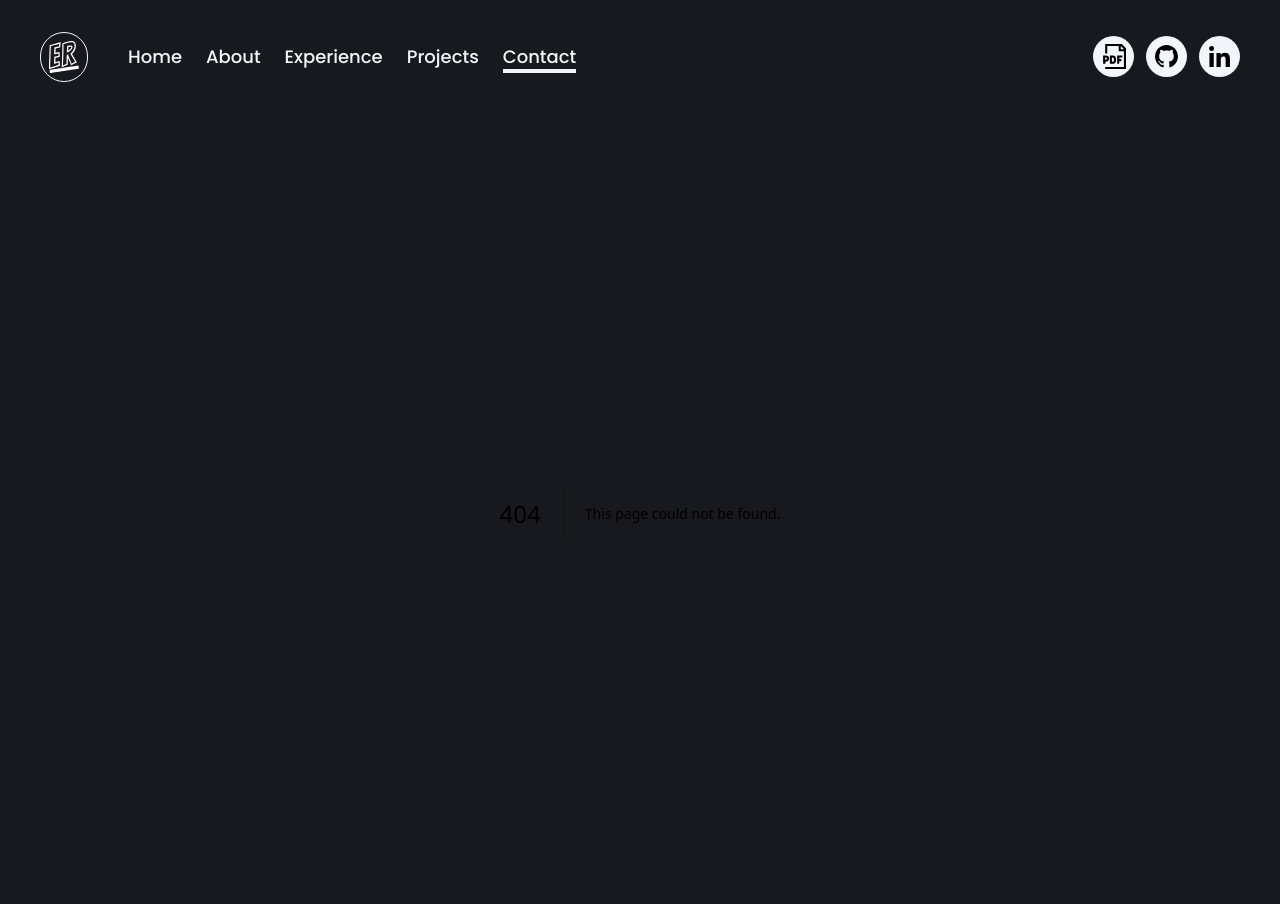
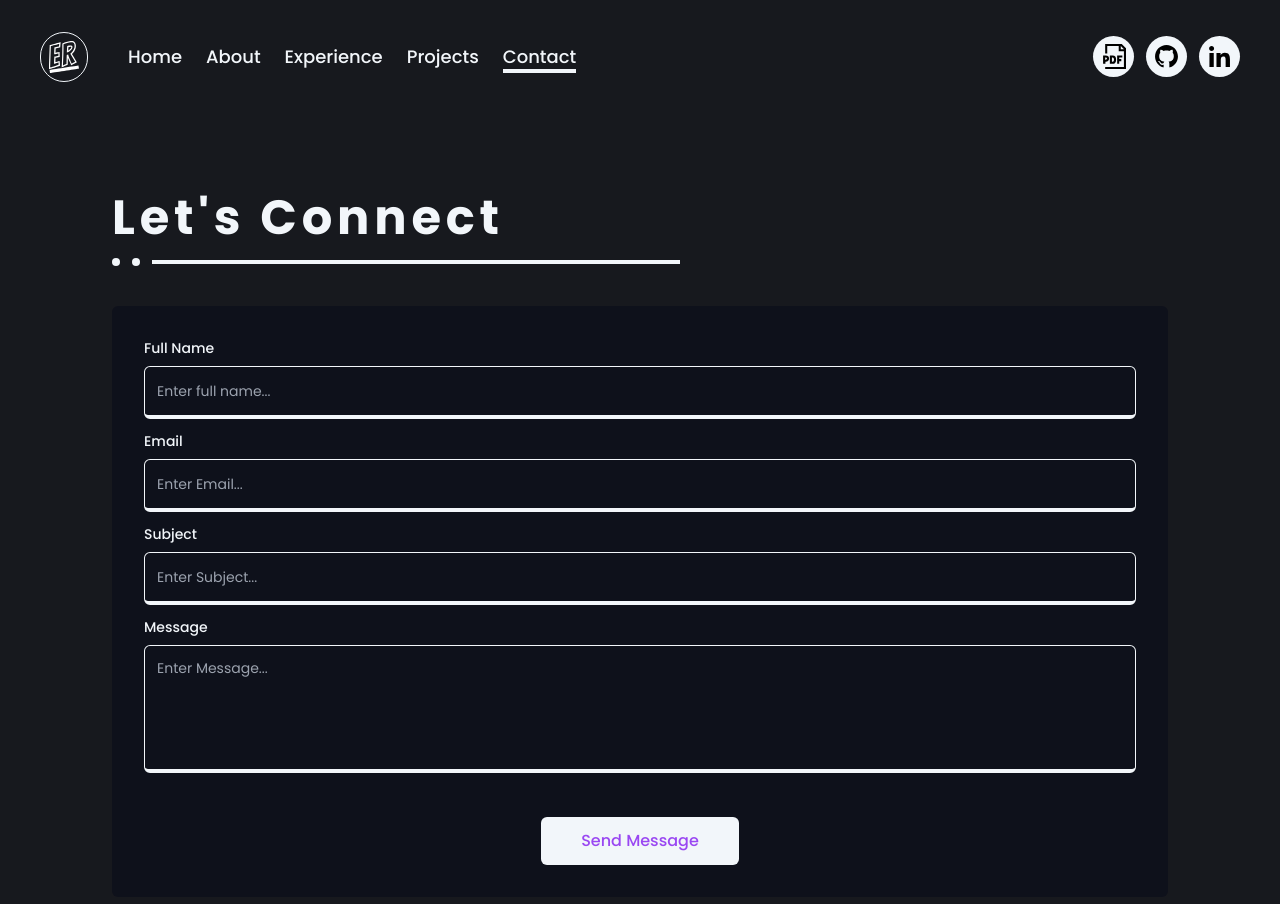
Before and after one commit to earuiz1/portfolio-nextjs2.0, a Next.js app: page /contact in a window 1280 px wide. Before the commit this address had no page. Shown: the top 904 px of the page. Built offline with nearby package versions, Linux system fonts and the light colour scheme.

Commit message:
Working on the Contact component

```diff
--- a/app/about/page.tsx
+++ b/app/about/page.tsx
@@ -2,7 +2,7 @@ import AboutContent from "@/components/AboutContent";
 
 const About = () => {
   return (
-    <section className="w-full px-4 md:px-20 lg:px-32">
+    <section className="w-full px-4 py-8 md:py-12 lg:py-20 md:px-20 lg:px-28">
       <AboutContent />
     </section>
   );
--- /dev/null
+++ b/app/contact/page.tsx
@@ -0,0 +1,13 @@
+import ContactContent from "@/components/ContactContent";
+import React from "react";
+
+const Contact = () => {
+  return (
+    <section className="w-full px-4 py-8 md:px-20 md:py-12 lg:px-28 lg:py-20">
+      {" "}
+      <ContactContent />
+    </section>
+  );
+};
+
+export default Contact;
--- a/app/experience/page.tsx
+++ b/app/experience/page.tsx
@@ -3,7 +3,7 @@ import React from "react";
 
 const Experience = () => {
   return (
-    <section className="w-full px-4 md:px-20 lg:px-32">
+    <section className="w-full px-4 py-8 md:py-12 lg:py-20 md:px-20 lg:px-28">
       <ExperienceContent />
     </section>
   );
--- a/app/page.tsx
+++ b/app/page.tsx
@@ -4,7 +4,7 @@ import React from "react";
 const Home = () => {
   // w-full px-4 h-screen py-20 md:px-20 lg:py-32
   return (
-    <section className="h-screen w-full px-4 md:px-20 ">
+    <section className="w-full px-4 md:py-12 md:px-20 lg:px-28 lg:py-20">
       <HomeContent />
     </section>
   );
--- a/components/AboutContent.tsx
+++ b/components/AboutContent.tsx
@@ -44,7 +44,7 @@ const AboutContent = () => {
       <div className="flex flex-col items-center gap-4 lg:flex-row lg:items-start lg:justify-between">
         <div className="flex flex-col gap-3">
           <motion.p
-            className="text-center text-xs text-primary/90 md:text-sm lg:text-left"
+            className="text-center text-xs xl:text-base text-primary/90 md:text-sm lg:text-left"
             variants={paragraphVariants}
             initial="initial"
             animate="animate"
@@ -56,7 +56,7 @@ const AboutContent = () => {
             Assistant at UTRGV.
           </motion.p>
           <motion.p
-            className="text-center text-xs text-primary/90 md:text-sm lg:text-left"
+            className="text-center text-xs xl:text-base text-primary/90 md:text-sm lg:text-left"
             variants={paragraphVariants}
             initial="initial"
             animate="animate"
@@ -74,7 +74,7 @@ const AboutContent = () => {
             and opportunities that lie ahead.
           </motion.p>
           <motion.p
-            className="text-center text-xs text-primary/90 md:text-sm lg:text-left"
+            className="text-center text-xs xl:text-base text-primary/90 md:text-sm lg:text-left"
             variants={paragraphVariants}
             initial="initial"
             animate="animate"
@@ -84,15 +84,26 @@ const AboutContent = () => {
             universe, watching/playing soccer, playing with my dogs and
             listening to music.
           </motion.p>
-          <motion.div
-            className="mt-8 flex flex-col gap-8"
+        </div>
+        <motion.div
+          className="w-[60%] md:w-[50%] xl:text-base lg:min-w-[40%] xl:min-w-[30%]"
+          variants={imageVariant}
+          initial="initial"
+          animate="animate"
+          whileHover ="hover"
+        >
+          <Image src={Hacker} alt="Hacker" className="h-auto w-full" />
+        </motion.div>
+      </div>
+      <motion.div
+            className="mt-8 xl:mt-4 flex flex-col gap-8"
             variants={divVariants}
             initial="initial"
             animate="animate"
             transition={{ duration: 1.4, delay: 1.2 }}
           >
             <p
-              className="cursor-pointer text-center font-semibold text-primary underline underline-offset-4 lg:text-left"
+              className="cursor-pointer text-center text-base xl:text-lg font-semibold text-primary underline underline-offset-4 lg:text-left"
               onClick={() => setShown(true)}
             >
               Check out some of the technologies I have been working with recently >
@@ -118,17 +129,6 @@ const AboutContent = () => {
               </motion.ul>
             )}
           </motion.div>
-        </div>
-        <motion.div
-          className="w-[90%] md:w-[50%] lg:min-w-[40%] xl:min-w-[30%]"
-          variants={imageVariant}
-          initial="initial"
-          animate="animate"
-          whileHover ="hover"
-        >
-          <Image src={Hacker} alt="Hacker" className="h-auto w-full" />
-        </motion.div>
-      </div>
     </motion.div>
   );
 };
--- /dev/null
+++ b/components/ContactContent.tsx
@@ -0,0 +1,63 @@
+import React from "react";
+import SectionTitle from "./SectionTitle";
+
+const ContactContent = () => {
+  return (
+    <>
+      <SectionTitle title="Let's Connect" />
+      <form className="flex w-full flex-col gap-3 rounded-md bg-slate-950/40 p-8">
+        <div className="flex flex-col gap-2">
+          <label
+            htmlFor="fullName"
+            className="text-sm font-medium text-primary"
+          >
+            Full Name
+          </label>
+          <input
+            type="text"
+            name="fullName"
+            className="rounded-md border border-b-4 border-primary bg-transparent p-3 text-primary/80 placeholder:text-sm  focus:border-b-[#9A47F2] focus:outline-none"
+            placeholder="Enter full name..."
+          />
+        </div>
+        <div className="flex flex-col gap-2">
+          <label htmlFor="email" className="text-sm font-medium text-primary">
+            Email
+          </label>
+          <input
+            type="email"
+            name="email"
+            className="rounded-md border border-b-4 border-primary bg-transparent p-3 text-primary/80 placeholder:text-sm  focus:border-b-[#9A47F2] focus:outline-none"
+            placeholder="Enter Email..."
+          />
+        </div>
+        <div className="flex flex-col gap-2">
+          <label htmlFor="subject" className="text-sm font-medium text-primary">
+            Subject
+          </label>
+          <input
+            type="text"
+            name="subject"
+            className="rounded-md border border-b-4 border-primary bg-transparent p-3 text-primary/80 placeholder:text-sm  focus:border-b-[#9A47F2] focus:outline-none"
+            placeholder="Enter Subject..."
+          />
+        </div>
+        <div className="flex flex-col gap-2">
+          <label htmlFor="message" className="text-sm font-medium text-primary">
+            Message
+          </label>
+          <textarea
+            name="message"
+            className="h-32 resize-none rounded-md border border-b-4 border-primary bg-transparent p-3 text-primary/80 placeholder:text-sm focus:border-b-[#9A47F2] focus:outline-none"
+            placeholder="Enter Message..." // Adjust 'h-32' to change the height
+          ></textarea>
+        </div>
+        <button className="mx-auto mt-8 w-full rounded-md bg-primary py-3 font-medium text-[#9A47F2] md:w-[30%] lg:w-[20%]">
+          Send Message
+        </button>
+      </form>
+    </>
+  );
+};
+
+export default ContactContent;
--- a/components/ExperienceContent.tsx
+++ b/components/ExperienceContent.tsx
@@ -75,7 +75,7 @@ const ExperienceContent = () => {
           transition={{ duration: 1, delay: 0.6 }}
         >
           <div className="flex flex-row items-center gap-2">
-            <p className="items-center text-center text-lg font-medium text-primary lg:text-left lg:text-xl">
+            <p className="text-center text-lg font-medium text-primary lg:text-left lg:text-xl xl:text-2xl w-full">
               Web Developer Graduate Assistant (University of Texas Rio Grande
               Valley)
             </p>
@@ -87,7 +87,7 @@ const ExperienceContent = () => {
               className="hidden lg:inline"
             />
           </div>
-          <p className="text-center text-xs font-medium italic text-primary md:text-sm lg:text-left">
+          <p className="text-center text-xs font-medium italic text-primary md:text-sm lg:text-left xl:text-base">
             Mar 2019 - May 2021
           </p>
           <Image
@@ -99,7 +99,7 @@ const ExperienceContent = () => {
           />
         </motion.div>
         <motion.ul
-          className="flex flex-col gap-4 text-center text-xs font-light text-primary/90 md:text-sm lg:text-left"
+          className="flex flex-col gap-4 text-center text-xs font-light text-primary/90 md:text-sm lg:text-left xl:text-base"
           variants={ulVariants}
           initial="initial"
           animate="animate"
--- a/components/HomeContent.tsx
+++ b/components/HomeContent.tsx
@@ -46,7 +46,7 @@ const HomeContent = () => {
 
       <div className="flex flex-col gap-4">
         <motion.p
-          className="text-center text-2xl font-bold text-primary md:text-3xl lg:text-left lg:text-4xl xl:text-5xl"
+          className="text-center text-3xl font-bold text-primary md:text-4xl lg:text-left lg:text-5xl"
           variants={paragraphVariants}
           initial="hidden"
           animate="visible"
@@ -56,7 +56,7 @@ const HomeContent = () => {
           dedicated to your vision.
         </motion.p>
         <motion.p
-          className="text-light text-center text-xs text-primary/90 md:text-sm lg:text-left"
+          className="text-light text-center text-xs text-primary/90 md:text-sm lg:text-left lg:text-base"
           variants={paragraphVariants}
           initial="hidden"
           animate="visible"
--- a/components/SectionTitle.tsx
+++ b/components/SectionTitle.tsx
@@ -20,7 +20,7 @@ const SectionTitle = ({ title }: SectionTitleProps) => {
       animate="visible"
       transition={{ duration: 1.4, delay: 0.4 }}
     >
-      <h2 className="text-center xl:text-4xl md:text-3xl text-2xl font-semibold tracking-widest text-primary lg:text-left">
+      <h2 className="text-center text-3xl font-bold tracking-widest text-primary md:text-4xl lg:text-left xl:text-5xl">
         {title}
       </h2>
       <div className="flex flex-row items-center gap-3">
```
